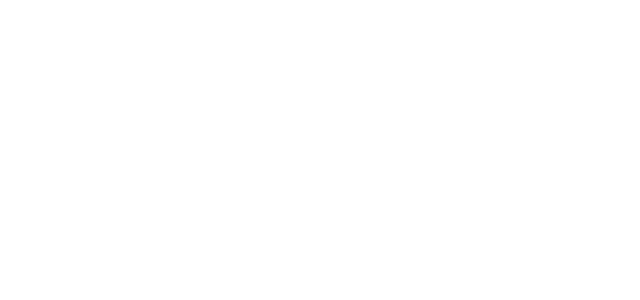
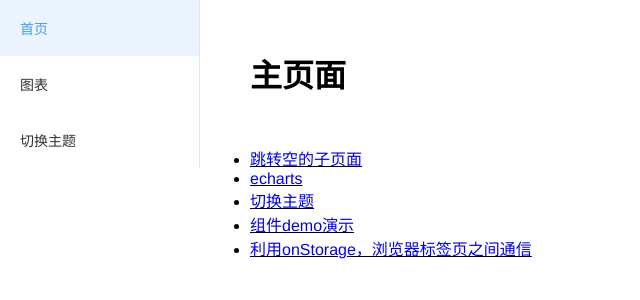
Before and after one commit to Cynthia0329/vue-cli3-template, a Vue app: page /#/index in a window 1280 px wide. Shown: the top 300 px of the page, without its empty margins (0-640 px from the left). Built offline with nearby package versions, Linux system fonts and the light colour scheme.

Commit message:
引入layout文件夹，动态一级路由侧边栏

```diff
--- a/package.json
+++ b/package.json
@@ -14,7 +14,7 @@
     "compression-webpack-plugin": "^4.0.0",
     "core-js": "^2.6.5",
     "echarts": "^4.7.0",
-    "element-ui": "^2.13.1",
+    "element-ui": "^2.13.2",
     "qs": "^6.9.3",
     "vue": "^2.6.10",
     "vue-echarts": "^4.1.0",
--- /dev/null
+++ b/src/layout/components/Appmain/index.vue
@@ -0,0 +1,30 @@
+<template>
+  <div class="app-main">
+    <transition name="fade-transform" mode="out-in">
+      <!-- <keep-alive> -->
+        <router-view :key="key" />
+      <!-- </keep-alive> -->
+    </transition>
+  </div>
+</template>
+
+<script>
+export default {
+  mixins: [],
+  components: {},
+  props: [],
+  data() {
+    return {}
+  },
+  computed: {
+    key() {
+       return this.$route.path
+    }
+  },
+  mounted() {},
+  methods: {}
+}
+</script>
+
+<style lang="scss" rel="stylesheet/scss" scoped>
+</style>
--- /dev/null
+++ b/src/layout/components/Sidebar/SidebarItem.vue
@@ -0,0 +1,33 @@
+<template>
+  <el-submenu :index="item.path" v-if="item.meta.hasSubMenu">
+    <template slot="title"></template>
+  </el-submenu>
+
+  <el-menu-item :index="item.path" v-else>
+    <span slot="title">{{ item.meta.title }}</span>
+  </el-menu-item>
+
+</template>
+
+<script>
+export default {
+  name: 'SidebarItem',
+  mixins: [],
+  components: {},
+  props: {
+    item: {
+      type: Object,
+      required: true
+    },
+  },
+  data() {
+    return {}
+  },
+  computed: {},
+  mounted() {},
+  methods: {}
+}
+</script>
+
+<style lang="scss" rel="stylesheet/scss" scoped>
+</style>
--- /dev/null
+++ b/src/layout/components/Sidebar/index.vue
@@ -0,0 +1,53 @@
+<template>
+  <el-scrollbar wrap-class="scrollbar-wrapper">
+    <el-menu
+      :default-active="$route.path"
+      @select="handleSelect"
+      mode="vertical"
+    >
+      <sidebar-item
+        v-for="(route, idx) in routes"
+        :key="route.path"
+        :item="route"
+      />
+    </el-menu>
+  </el-scrollbar>
+</template>
+
+<script>
+import pages from '@/router/modules/pages'
+import SidebarItem from './SidebarItem'
+
+export default {
+  mixins: [],
+  components: { SidebarItem },
+  props: {},
+  data() {
+    return {
+      routes: pages
+    }
+  },
+  computed: {
+    activeMenu() {
+      const route = this.$route
+      const { meta, path } = route
+      if (meta.activeMenu) {
+        return meta.activeMenu
+      }
+      return path
+    },
+  },
+  mounted() {
+    console.log(this.$route.path)
+  },
+  methods: {
+    handleSelect(key, keyPath) {
+      console.log(key)
+      this.$router.push(key)
+    }
+  }
+}
+</script>
+
+<style lang="scss" rel="stylesheet/scss" scoped>
+</style>
--- /dev/null
+++ b/src/layout/index.vue
@@ -0,0 +1,36 @@
+<template>
+  <div class="layout">
+    <SideBar class="sider-bar"/>
+    <AppMain class="app-main"/>
+  </div>
+</template>
+
+<script>
+import SideBar from './components/Sidebar'
+import AppMain from './components/Appmain'
+
+export default {
+  mixins: [],
+  components: {
+    SideBar,
+    AppMain
+  },
+  props: [],
+  data() {
+    return {}
+  },
+  mounted() {},
+  methods: {}
+}
+</script>
+
+<style lang="scss" rel="stylesheet/scss" scoped>
+.layout {
+  width: 100%;
+  height: 100%;
+  display: flex;
+  &>.sider-bar {
+    width: 200px;
+  }
+}
+</style>
--- a/src/router/index.js
+++ b/src/router/index.js
@@ -1,5 +1,8 @@
 import Vue from 'vue'
 import Router from 'vue-router'
+
+import Layout from '@/layout'
+import pages from './modules/pages'
 
 Vue.use(Router)
 
@@ -7,38 +10,10 @@
   routes: [
     {
       path: '/',
-      name: 'home',
-      component: () => import('@/views/Home.vue')
-    },
-    {
-      path: '/subpage',
-      name: 'subpage',
-      component: () => import('@/views/subpage')
-    },
-    {
-      path: '/echarts',
-      name: 'echarts',
-      component: () => import('@/views/echarts'),
-    },
-    {
-      path: '/theme',
-      name: 'theme',
-      component: () => import('@/views/theme')
-    },
-    {
-      path: '/components-demo',
-      name: 'components-demo',
-      component: () => import('@/views/components-demo')
-    },
-    {
-      path: '/onStorage',
-      name: 'onStorage',
-      component: () => import('@/views/onStorage')
-    },
-    {
-      path: '/detail',
-      name: 'detail',
-      component: () => import('@/views/onStorage/components/detail')
-    },
+      component: Layout,
+      hidden: false,
+      redirect: '/index',
+      children: pages
+    }
   ]
 })
--- /dev/null
+++ b/src/router/modules/pages.js
@@ -0,0 +1,26 @@
+
+const pages = [
+  {
+    path: '/index',
+    name: 'index',
+    hidden: false,
+    component: () => import('@/views/index'),
+    meta: { title: '首页', hasSubMenu: false },
+  },
+  {
+    path: '/echarts',
+    name: 'echarts',
+    hidden: false,
+    component: () => import('@/views/echarts'),
+    meta: { title: '图表', hasSubMenu: false },
+  },
+  {
+    path: '/theme',
+    name: 'theme',
+    hidden: false,
+    component: () => import('@/views/theme'),
+    meta: { title: '切换主题', hasSubMenu: false },
+  },
+]
+
+export default pages
```
Also changed, not shown: src/utils/vendor.js (+8 -0 lines), src/views/index.vue (renamed from src/views/Home.vue), 1 other file (tests, documents, lock files or other folders).
